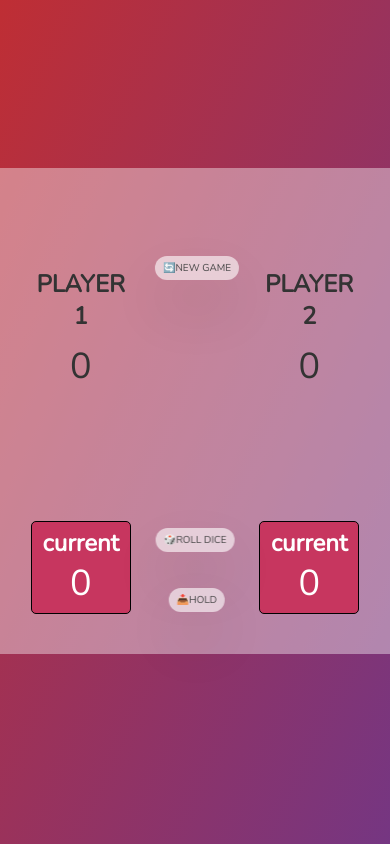
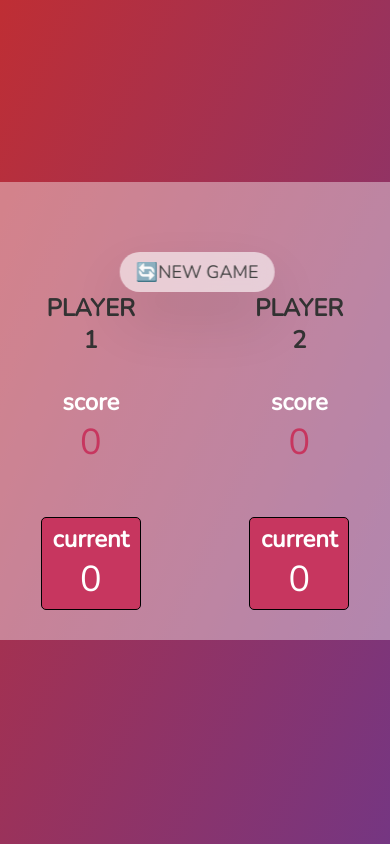
Before and after one commit to Romuald01/roll_a_dice_game, a plain HTML site: page index.html in a window 390 px wide. Shown: the top 844 px of the page. Drawn offline with nearby package versions, Linux system fonts and the light colour scheme.

Commit message:
updating game mobilr responsiveness

```diff
--- a/css/style.css
+++ b/css/style.css
@@ -37,6 +37,7 @@ body {
 .score {
   font-size: 48px;
   margin-top: -20px;
+  color: #c7365f;
 }
 .current-div-box {
   display: block;
@@ -46,7 +47,7 @@ body {
   border-radius: 5px;
   padding: 5px;
   font-size: 36px;
-  margin-top: 130px;
+  margin-top: 100px;
   border: 1px solid black;
 }
 .current-label {
@@ -149,31 +150,51 @@ body {
 .hidden {
   display: none;
 }
+.score-heading {
+  font-size: 24px;
+  color: #fff;
+  padding-bottom: 20px;
+  font-weight: 700;
+}
 /* ********************MEIA QUERY********************* */
 @media screen and (max-width: 768px) {
   .btn {
     padding: 0.5rem 1rem;
     font-size: 18px;
   }
+  .player-heading {
+    /* border: 1px solid black; */
+    /* padding: 3px; */
+    /* width: 100px; */
+  }
 }
 @media screen and (max-width: 425px) {
   .player {
-    padding: 40px;
+    /* margin-top: 30px; */
   }
   .player-heading {
+    margin-top: 50px;
+    font-weight: 700;
     font-size: 24px;
-    font-weight: 700;
+    /* border: 1px solid black; */
   }
   .btn {
-    padding: 0.3rem 0.5rem;
-    font-size: 10px;
+    /* padding: 0.3rem 0.5rem;
+    font-size: 10px; */
   }
   .btn--new {
-    margin-top: 200px;
+    margin-top: 180px;
+  }
+  .btn--hold,
+  .btn--roll {
+    display: none;
   }
   .btn--hold {
     margin-left: 60px;
     margin-top: -130px;
+  }
+  .current-div {
+    margin-top: -50px;
   }
   .current-label {
     font-size: 24px;
@@ -190,7 +211,7 @@ body {
   .player {
     padding: 45px;
   }
-  .player-heading {
+  .player-heaing {
     font-size: 6px;
   }
 
--- a/index.html
+++ b/index.html
@@ -17,6 +17,7 @@
       <div class="row game-div">
         <div class="player player--0 player--active">
           <h2 class="player-heading">player 1</h2>
+          <p class="score-heading">score</p>
           <p class="score" id="score--0">0</p>
           <div class="row current-div">
             <div class="current-div-box">
@@ -30,6 +31,7 @@
         </div>
         <div class="player player--1 player--active">
           <h2 class="player-heading">player 2</h2>
+          <p class="score-heading">score</p>
           <p class="score" id="score--1">0</p>
           <div class="row current-div">
             <div class="current-div-box">
```
